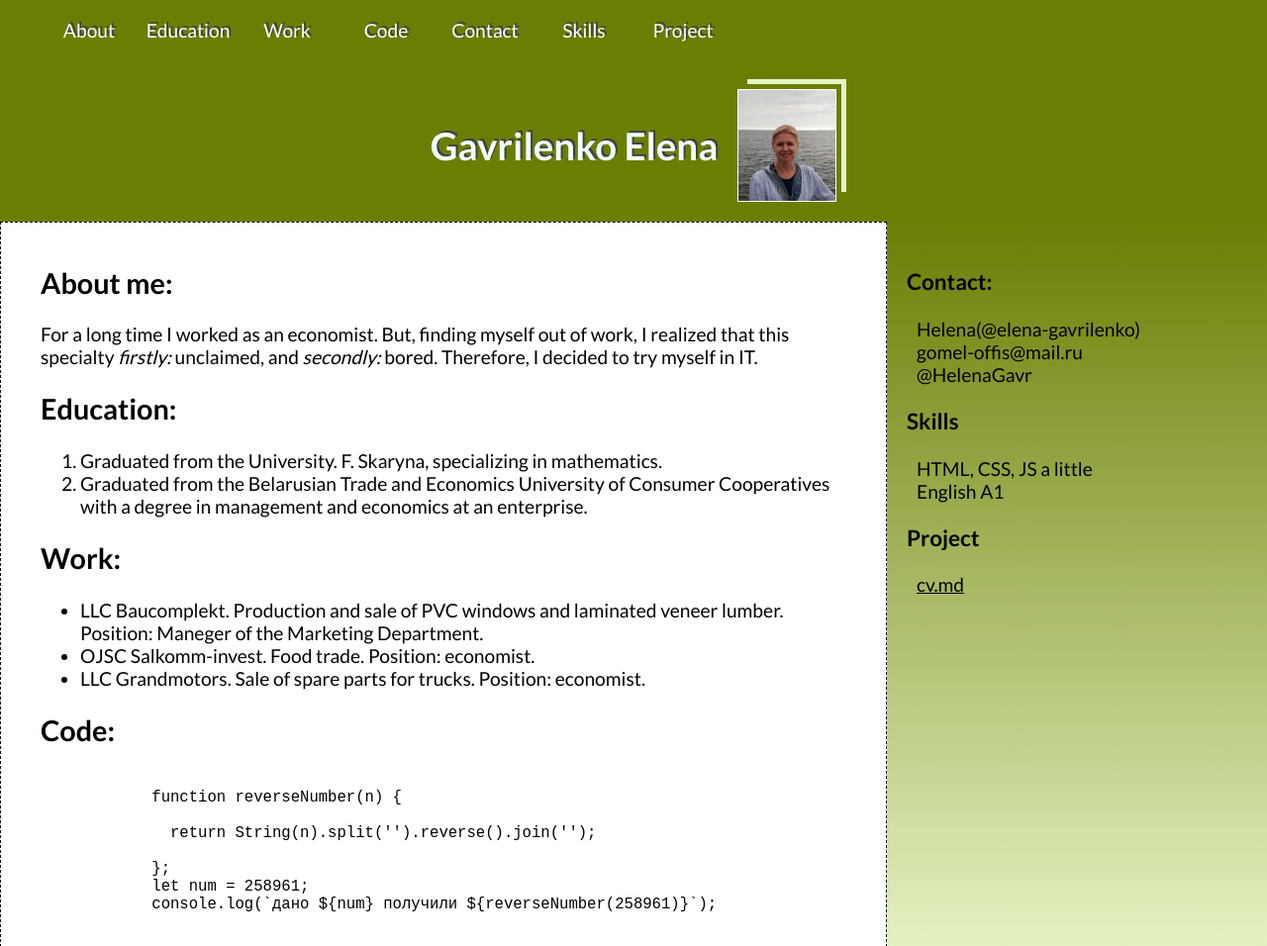
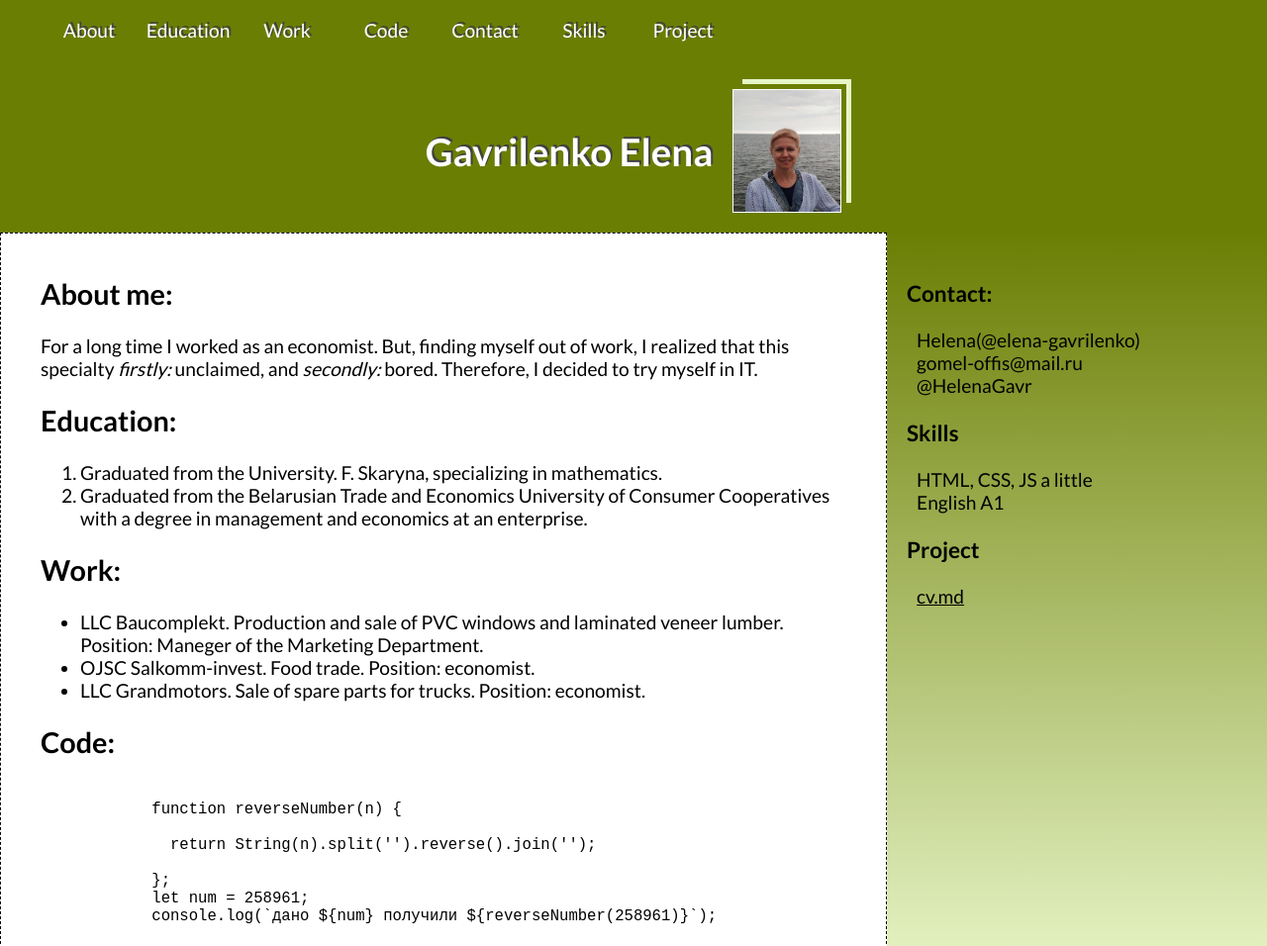
Before and after one commit to elena-gavrilenko/rsschool-cv, a plain HTML site: page index.html in a window 1280 px wide. Shown: the top 956 px of the page at 99% size. Drawn offline with Linux system fonts and the light colour scheme.

Commit message:
feat: improve styles

```diff
--- a/style.css
+++ b/style.css
@@ -5,6 +5,7 @@ body {
   display: flex;
   flex-direction: column;
   justify-content: space-between;
+  align-items:center;
   min-height: 100vh;
   margin: 0;
   padding: 0;
@@ -17,6 +18,7 @@ a {
 /* header */
 .header {
   height: 70px;
+  width: 100%;
   background-color: rgb(107, 126, 4);
 }
 .nav-list {
@@ -34,7 +36,7 @@ a {
   height: 100%;
   color: white;
   text-shadow: 2px -2px 0 rgb(65, 64, 64);
-  }
+}
 .nav-item a:hover {
   color: black;
   text-shadow: none;
@@ -57,17 +59,17 @@ a {
   align-items: center;
   width: 100%;
   padding: 20px;
-  color: azure;
+  color: white;
   text-shadow: 2px -2px 0 rgb(65, 64, 64);
   background: rgb(107, 126, 4);
 }
 .main__title img {
-  width: 100px;
+  width: 110px;
+  height: 125.4px;
   margin-left: 20px;
   border: 1px solid white;
   box-shadow: 5px -5px 0 0 rgb(107, 126, 4),
               10px -10px 0 0 rgb(231, 245, 199);
-
 }
 .main__about {
   width: 70%;
@@ -78,18 +80,21 @@ a {
   width: 30%;
   padding: 25px 20px;
   background: linear-gradient(rgb(107, 126, 4), rgb(231, 245, 199));
-  }
+}
 .main_info ul {
   padding-left: 10px;
   list-style-type: none;
-  }
+}
 .main_info a {
   display: block;;
   padding-left: 10px;
+  text-decoration: underline;
   color: black;
-  text-decoration: underline;
-  }
+}
 /* footer */
+.footer {
+  width: 100%;
+}
 .footer__container {
   display: flex;
   flex-direction: row;
@@ -104,7 +109,7 @@ a {
   margin-left: 20px;
   color: black;
   transition: 3s;
-  }
+}
 .footer__container a:hover {
   font-weight: bold;
 }
```
Also changed, not shown: index.html (+0 -1 lines).
